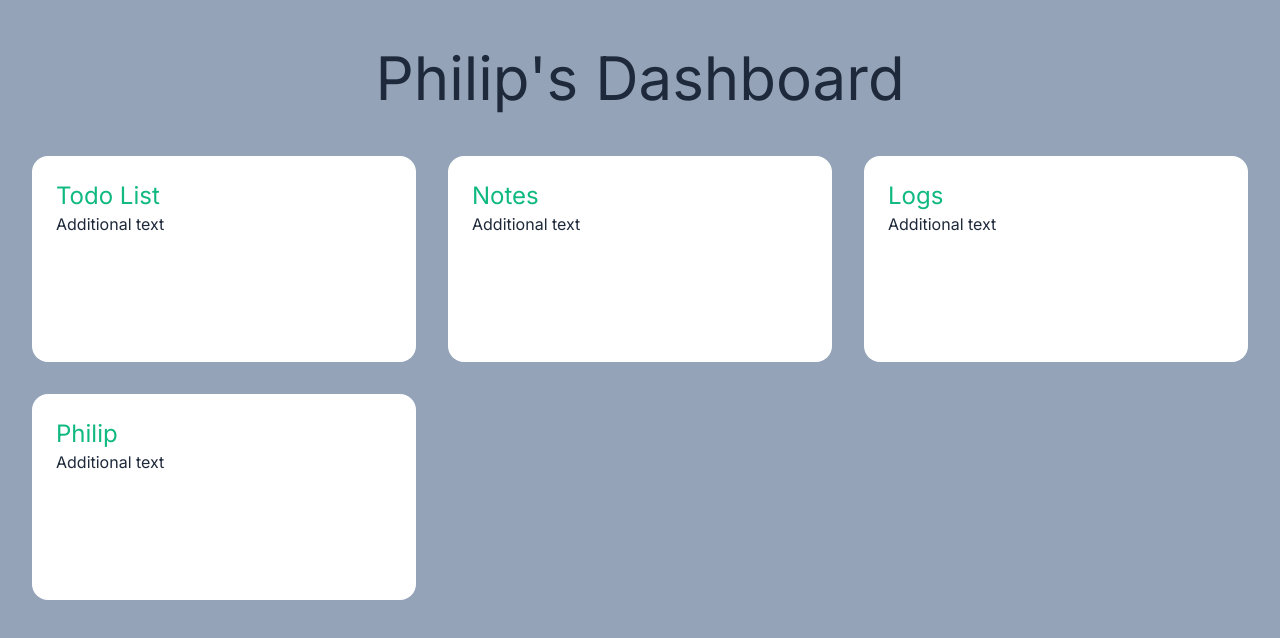
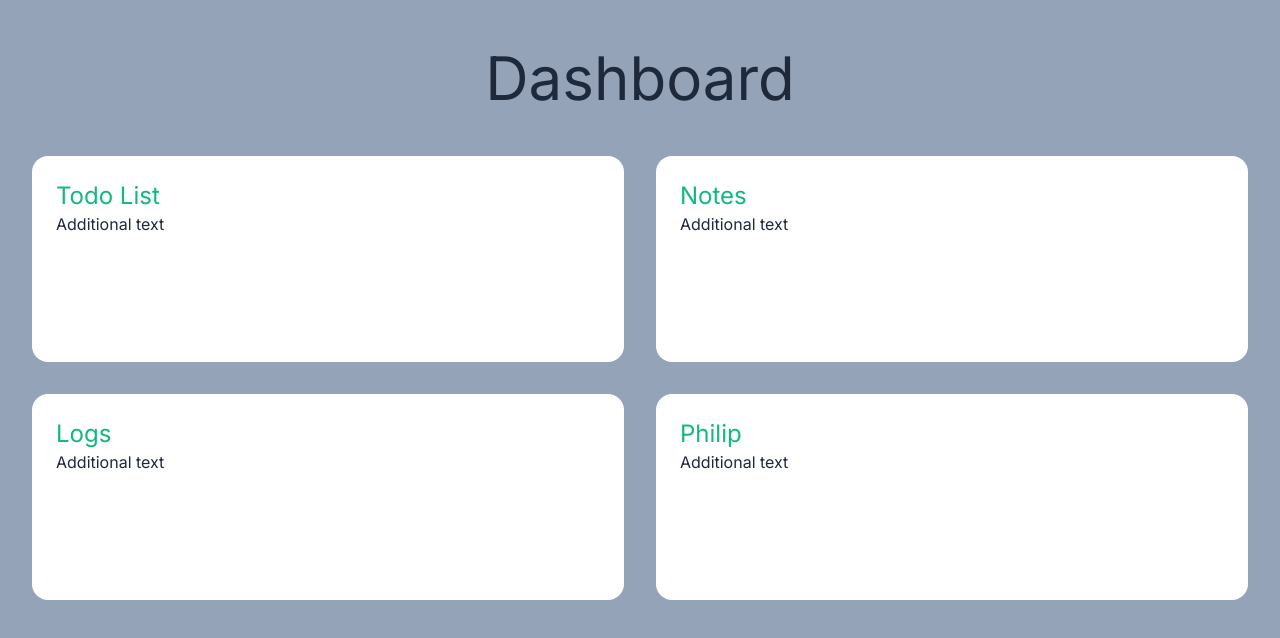
Before and after one commit to philip-soderbom/dashboard, a Next.js app: page / in a window 1280 px wide. Shown: the top 638 px of the page. Built offline with nearby package versions, Linux system fonts and the light colour scheme.

Commit message:
revert to prev

```diff
--- a/src/app/page.tsx
+++ b/src/app/page.tsx
@@ -1,12 +1,13 @@
 import Card from "@/components/card/Card";
+import Link from "next/link";
 
 const cardTitles = ['Todo List', 'Notes', 'Logs', 'Philip']
 
 export default function Home() {
   return (
     <div className="grid-main">
-      <h1 className="text-center text-6xl my-8">Philip's Dashboard</h1>
-      <div className="cards grid grid-cols-3">
+      <h1 className="text-center text-6xl my-8">Dashboard</h1>
+      <div className="cards grid grid-cols-2">
         {cardTitles.map((cardTitle, i) => (
           <Card text={cardTitle}></Card>
         ))}
```
